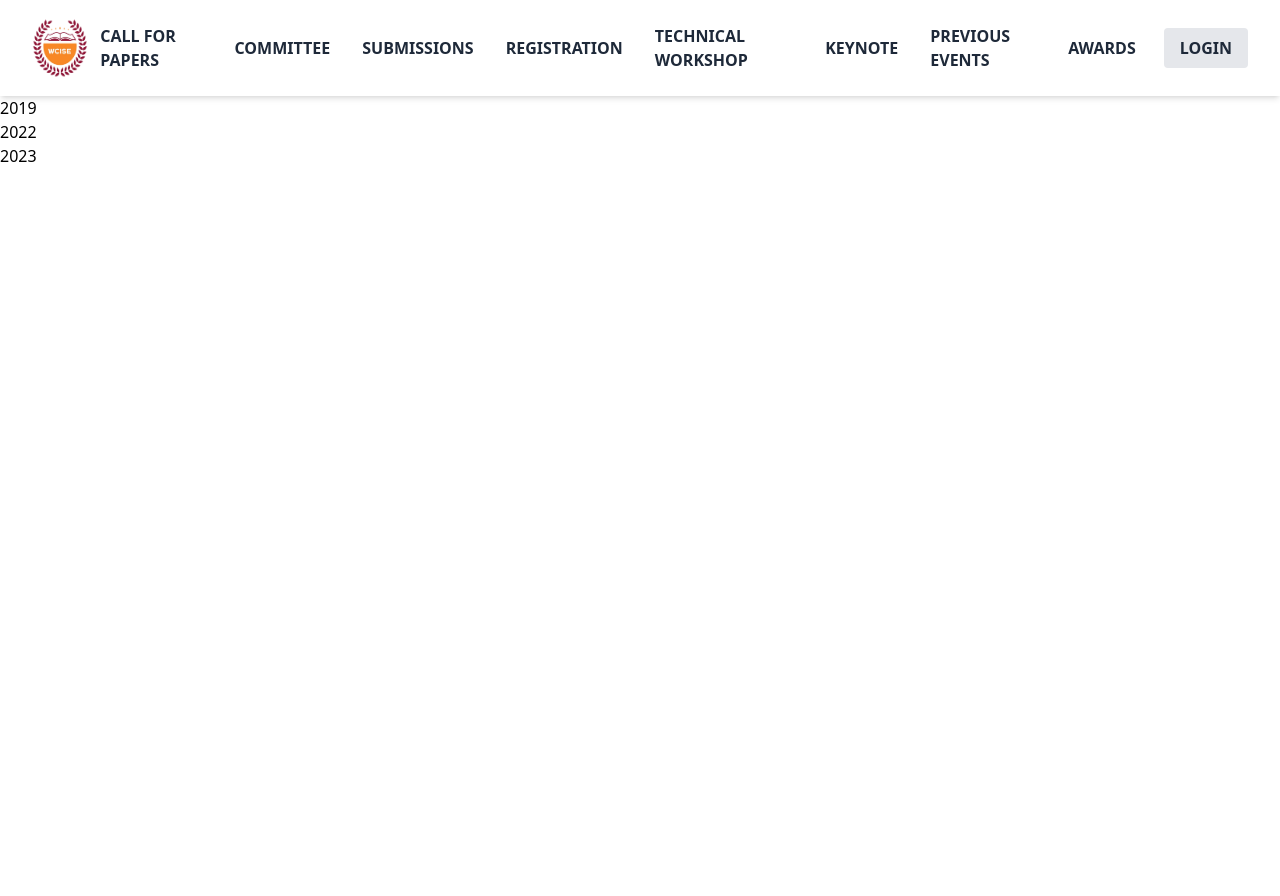
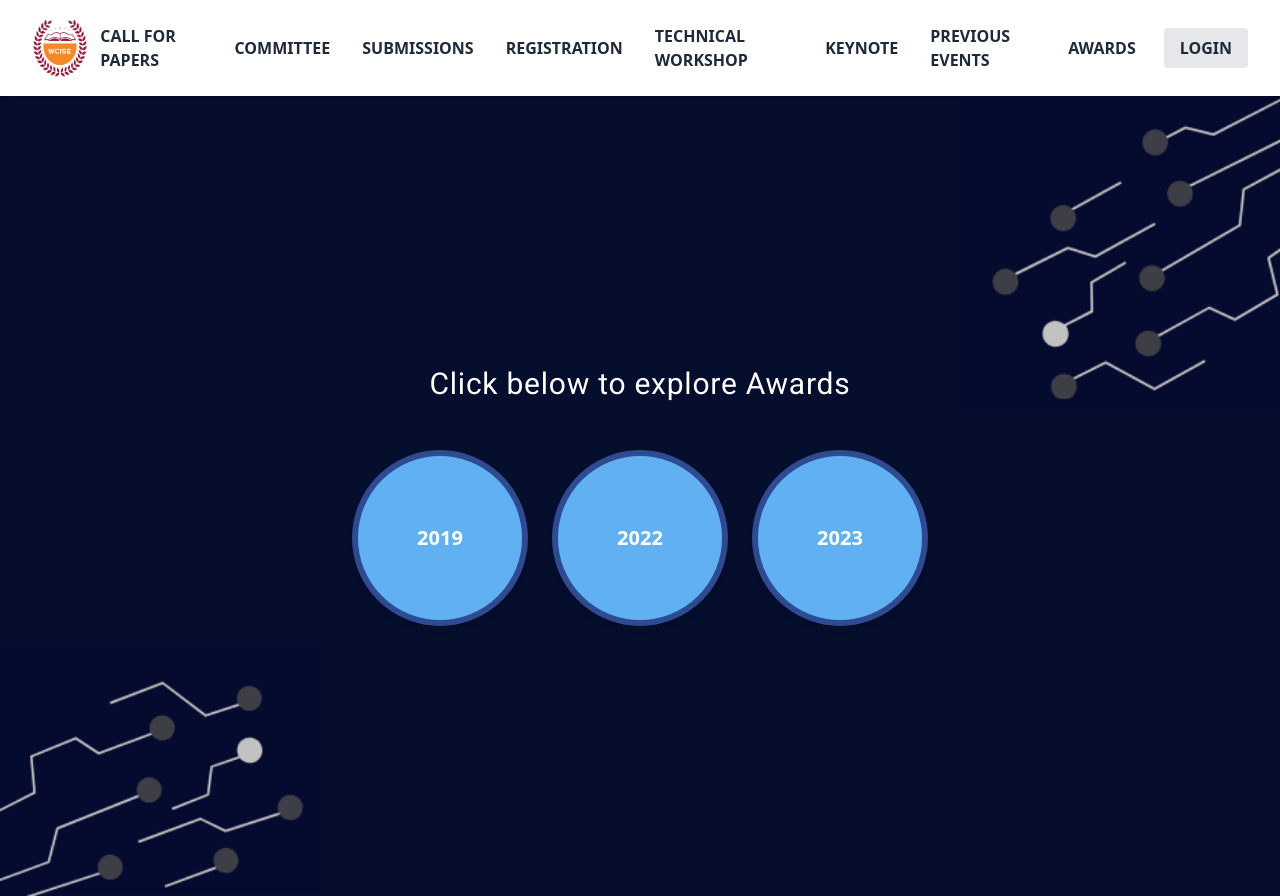
Before and after one commit to Dhrati31/wcise, a React (Vite) app in the folder frontend/: page /awards in a window 1280 px wide. Before the commit the page ends 800 px from the top, so only its background shows below. Built offline with nearby package versions, Linux system fonts and the light colour scheme.

Commit message:
Awards 2

```diff
--- a/frontend/src/pages/Awards.jsx
+++ b/frontend/src/pages/Awards.jsx
@@ -1,14 +1,50 @@
-import React from 'react'
-import { Link } from 'react-router-dom'
+import React from 'react';
+import { Link } from 'react-router-dom';
+import img1 from '../images/graphic1.png';
+import img2 from '../images/graphic2.png';
 
 function Awards() {
   return (
-    <div>
-      <Link to='/awards-2019'>2019</Link><br />
-      <Link to='/awards-2022'>2022</Link><br />
-      <Link to='/awards-2023'>2023</Link><br />
+    <div className="relative min-h-screen bg-[#050e2d] flex flex-col items-center justify-center px-4 py-10 overflow-hidden">
+
+      <img
+        src={img1}
+        alt="Top Right Design"
+        className="absolute top-0 right-0 w-80 h-auto opacity-80 z-0 object-cover"
+      />
+      <img
+        src={img2}
+        alt="Bottom Left Design"
+        className="absolute bottom-0 left-0 w-80 h-auto opacity-80 z-0 object-cover"
+      />
+
+      <h1 className="text-center mb-12 text-3xl font-bold text-white tracking-wide roboto-wcise z-10">
+        Click below to explore Awards
+      </h1>
+
+      <div className="flex flex-col sm:flex-row gap-6 z-10">
+        <Link
+          to="/awards-2019"
+          className="w-44 h-44 rounded-full bg-[#61b0f2] border-[6px] border-[#2e4a91] flex justify-center items-center text-white font-bold text-xl shadow-md hover:scale-105 transition-transform duration-300"
+        >
+          2019
+        </Link>
+        <Link
+          to="/awards-2022"
+          className="w-44 h-44 rounded-full bg-[#61b0f2] border-[6px] border-[#2e4a91] flex justify-center items-center text-white font-bold text-xl shadow-md hover:scale-105 transition-transform duration-300"
+        >
+          2022
+        </Link>
+        <Link
+          to="/awards-2023"
+          className="w-44 h-44 rounded-full bg-[#61b0f2] border-[6px] border-[#2e4a91] flex justify-center items-center text-white font-bold text-xl shadow-md hover:scale-105 transition-transform duration-300"
+        >
+          2023
+        </Link>
+      </div>
+
     </div>
-  )
+  );
 }
 
-export default Awards
+export default Awards;
```
